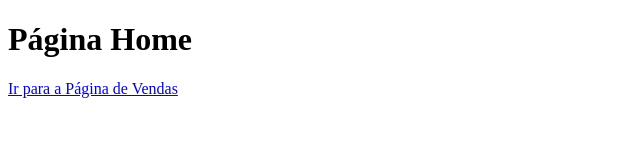
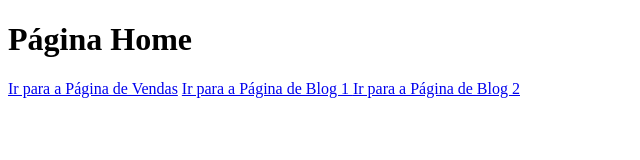
Before and after one commit to Rcoutoadm/aulagithub, a plain HTML site: page Index.html in a window 1280 px wide. Shown: the whole page, without its empty margins (0-640 px from the left). Drawn offline with Linux system fonts and the light colour scheme.

Commit message:
Update da página do Index

```diff
--- a/Index.html
+++ b/Index.html
@@ -9,5 +9,7 @@
 <body>
     <h1>Página Home</h1>
     <a href="Vendas.html">Ir para a Página de Vendas</a>
+    <a href="Blog 1.html">Ir para a Página de Blog 1 </a>
+    <a href="Blog 2.html">Ir para a Página de Blog 2 </a>
 </body>
 </html>
```
